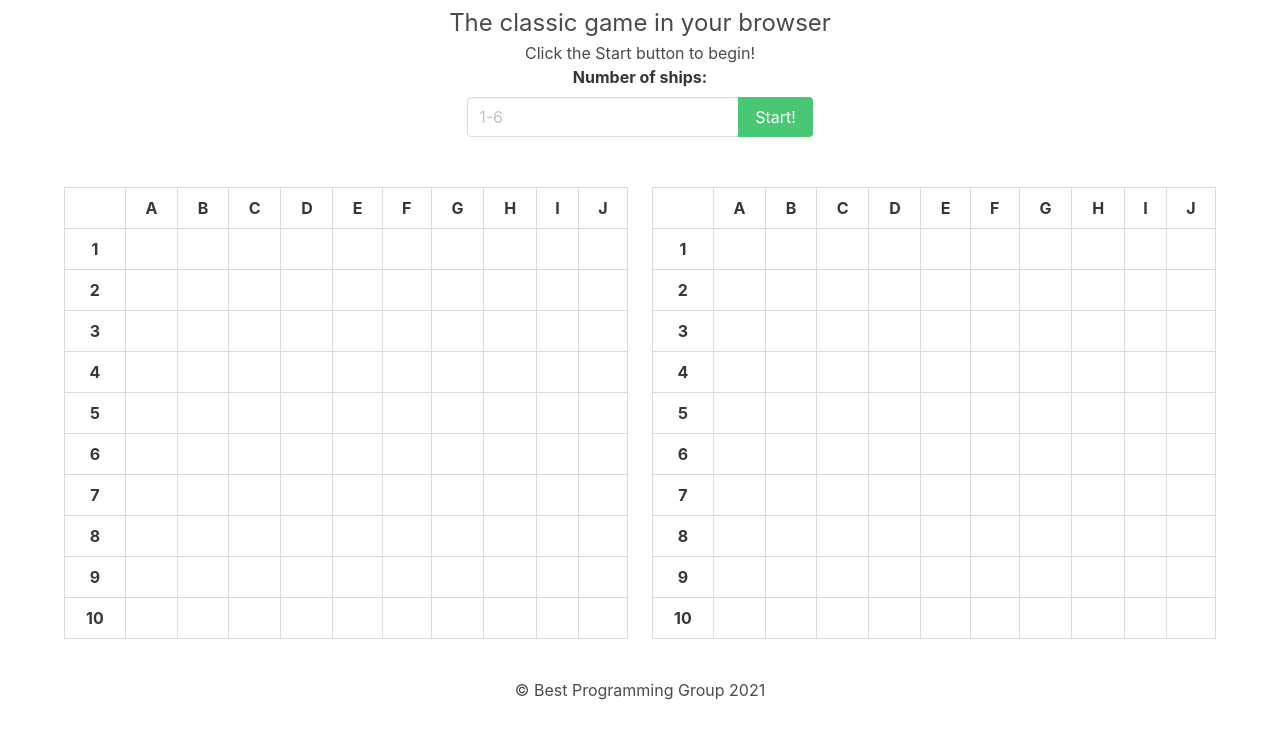
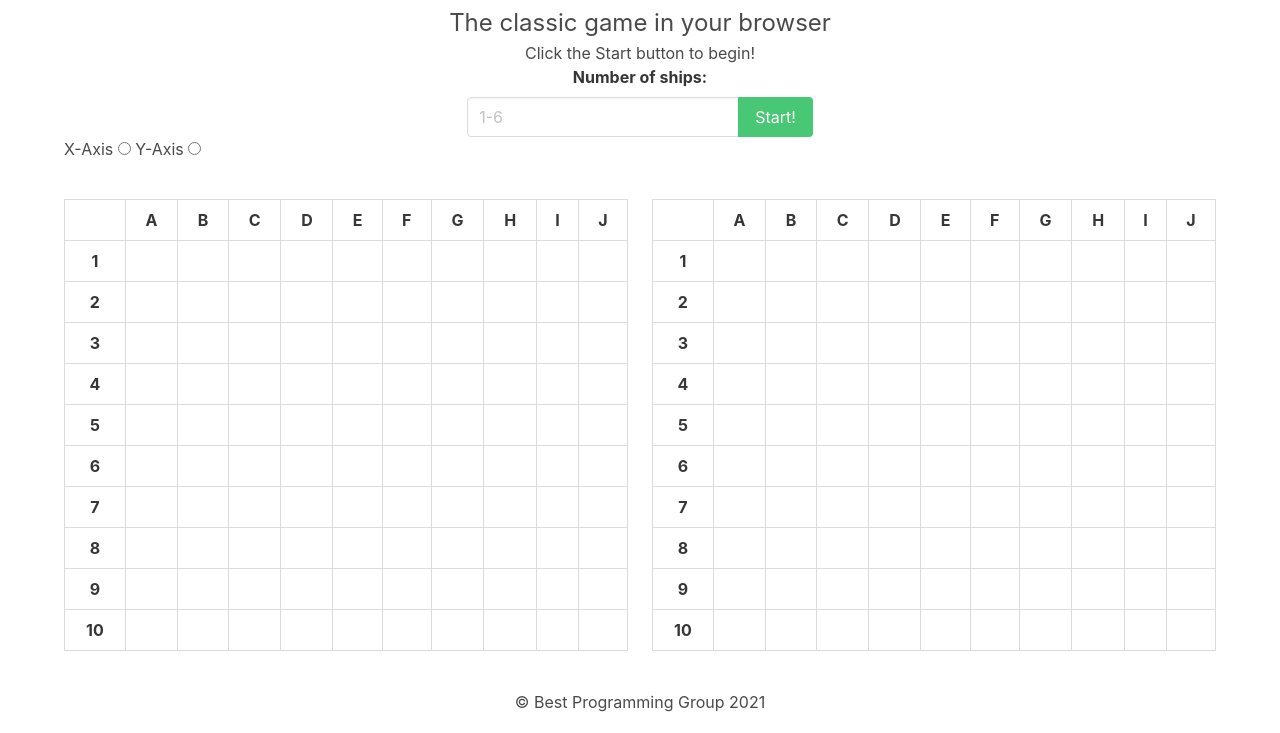
Before and after one commit to Ultima-weapon/battleship-js, a plain HTML site: page index.html in a window 1280 px wide. Shown: the part 67-800 px from the top of the page. Drawn offline with Linux system fonts and the light colour scheme.

Commit message:
Added placement controls to DOM.

```diff
--- a/index.html
+++ b/index.html
@@ -32,6 +32,21 @@
                         </div>
                       </div>
                 </div>
+            </div>
+        </div>
+
+        <!-- Placement Options Box -->
+        <div id="placement-options" class="container">
+            <div id="axis-controls" class="is-grouped">
+                <label for="x-axis">X-Axis</label>
+                <input class="radio" id="x-axis" type="radio">
+
+                <label for="y-axis">Y-Axis</label>
+                <input class="radio" id="y-axis" type="radio">
+            </div>
+
+            <div id="ship-selector" class="is-grouped">
+
             </div>
         </div>
 
```
Also changed, not shown: js/battleship.js (line endings or trailing spaces).
